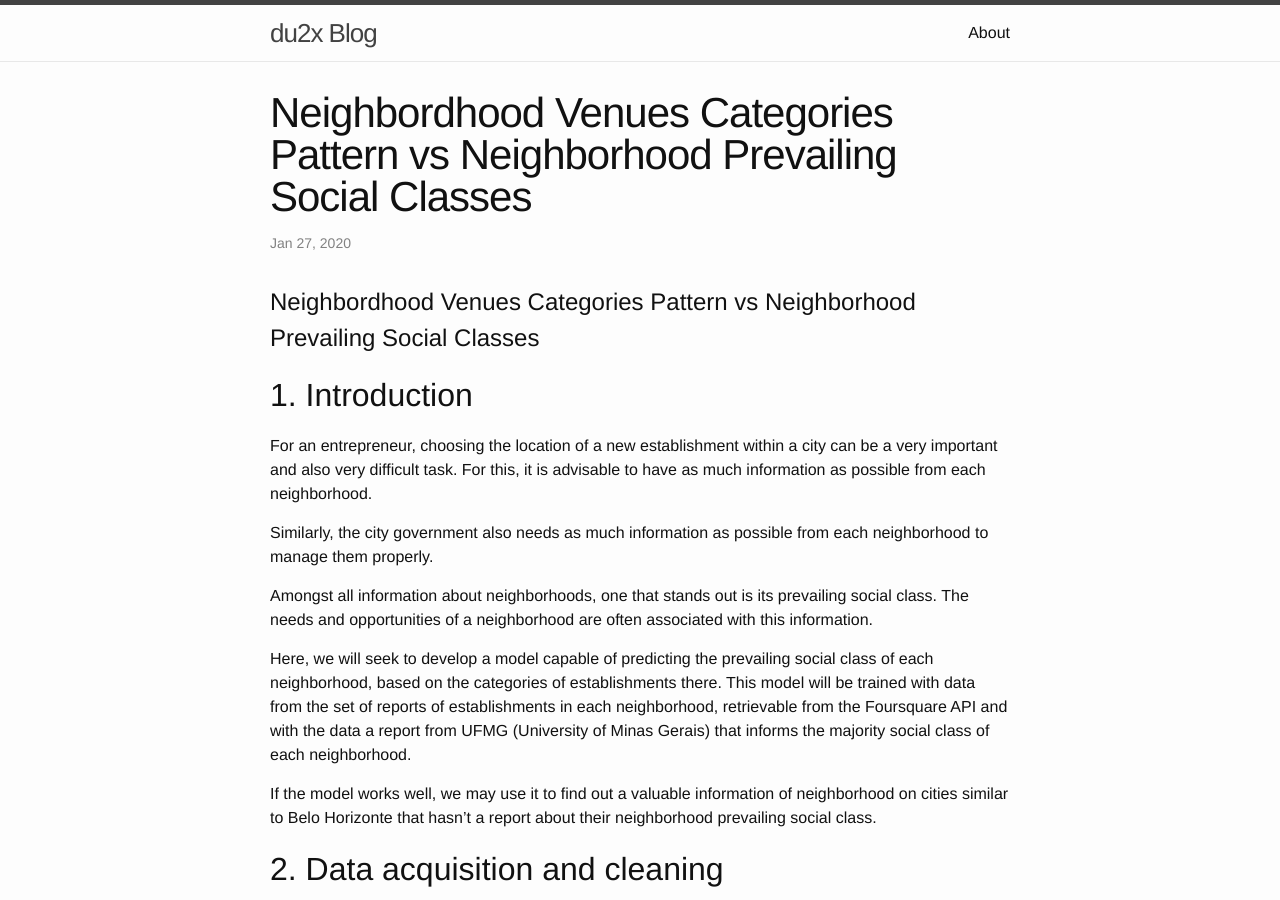
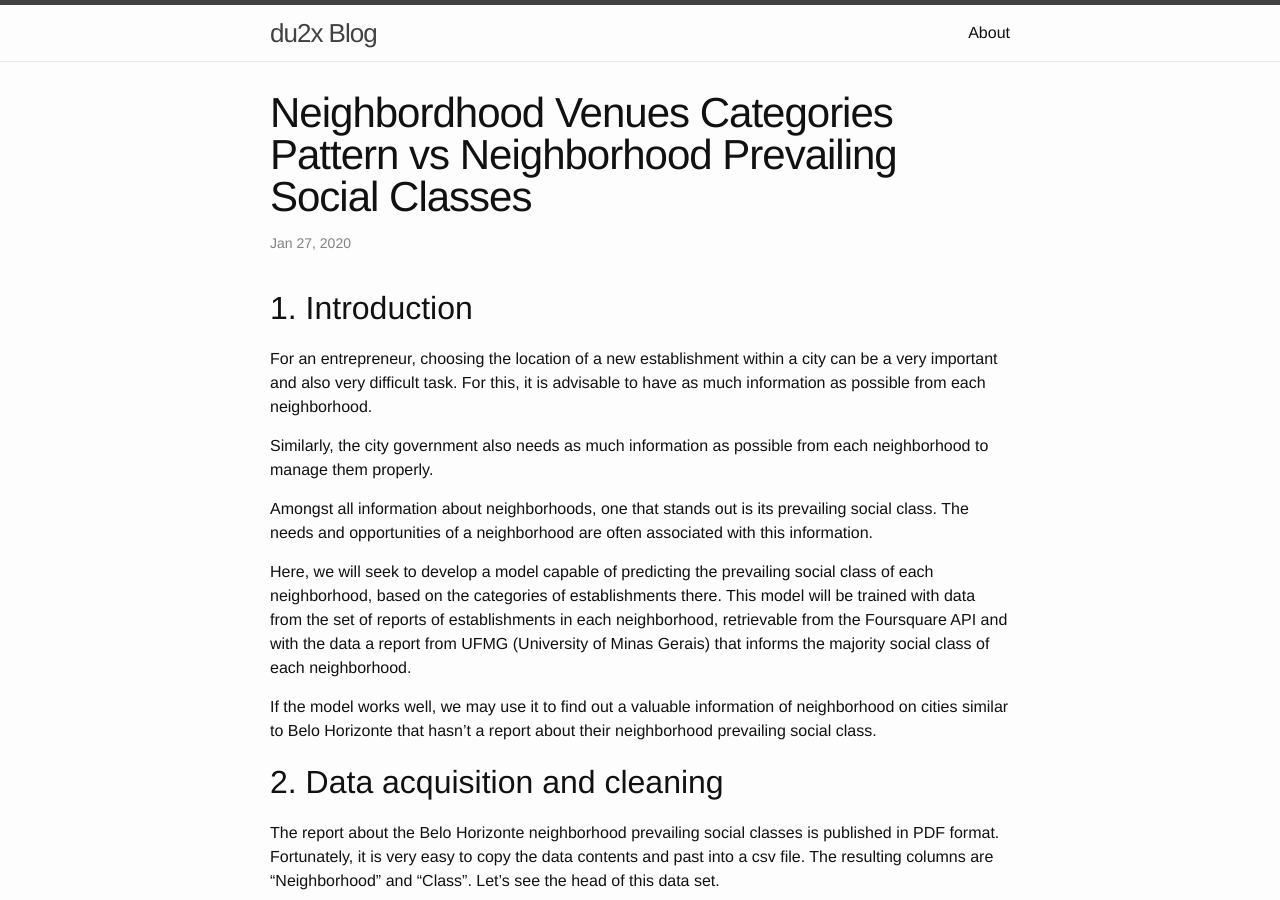
Before and after one commit to du2x/du2x.github.io, a Jekyll site: the page built from _posts/2020-01-27-neighborhood-venues-vs-social-classes.md, in a window 1280 px wide and 900 px high. Built offline with Jekyll 4.4.1, drawn with Linux system fonts in a browser that asks for light colours; nearby versions of some CDN libraries; a script that is not in the unit is left out; comment, search, counter and statistics services are not loaded.

Commit message:
jekyll build

```diff
--- a/_posts/2020-01-27-neighborhood-venues-vs-social-classes.md
+++ b/_posts/2020-01-27-neighborhood-venues-vs-social-classes.md
@@ -2,10 +2,6 @@
 layout: post
 title:  "Neighbordhood Venues Categories Pattern vs Neighborhood Prevailing Social Classes"
 ---
-
-
-# Neighbordhood Venues Categories Pattern vs Neighborhood Prevailing Social Classes
-
 
 
 ## 1. Introduction
```
Also changed, not shown: 2 other files.
